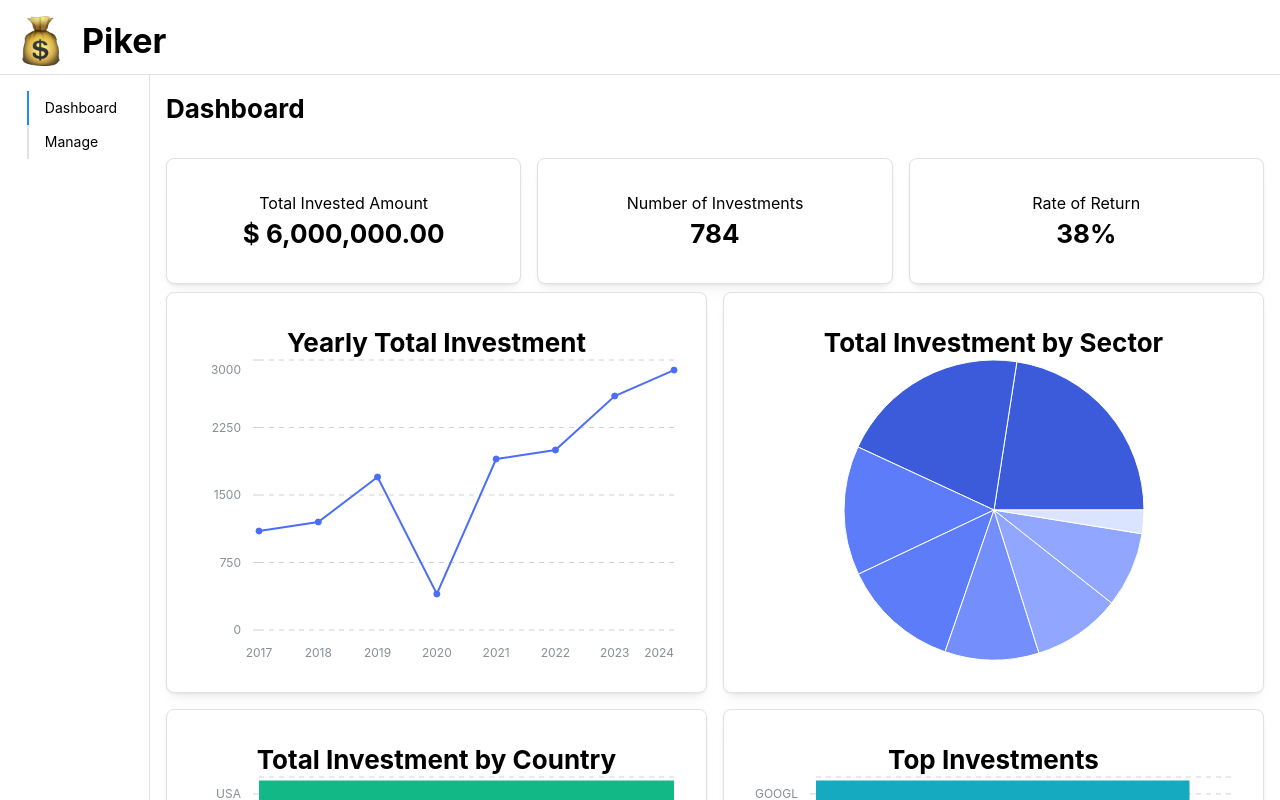
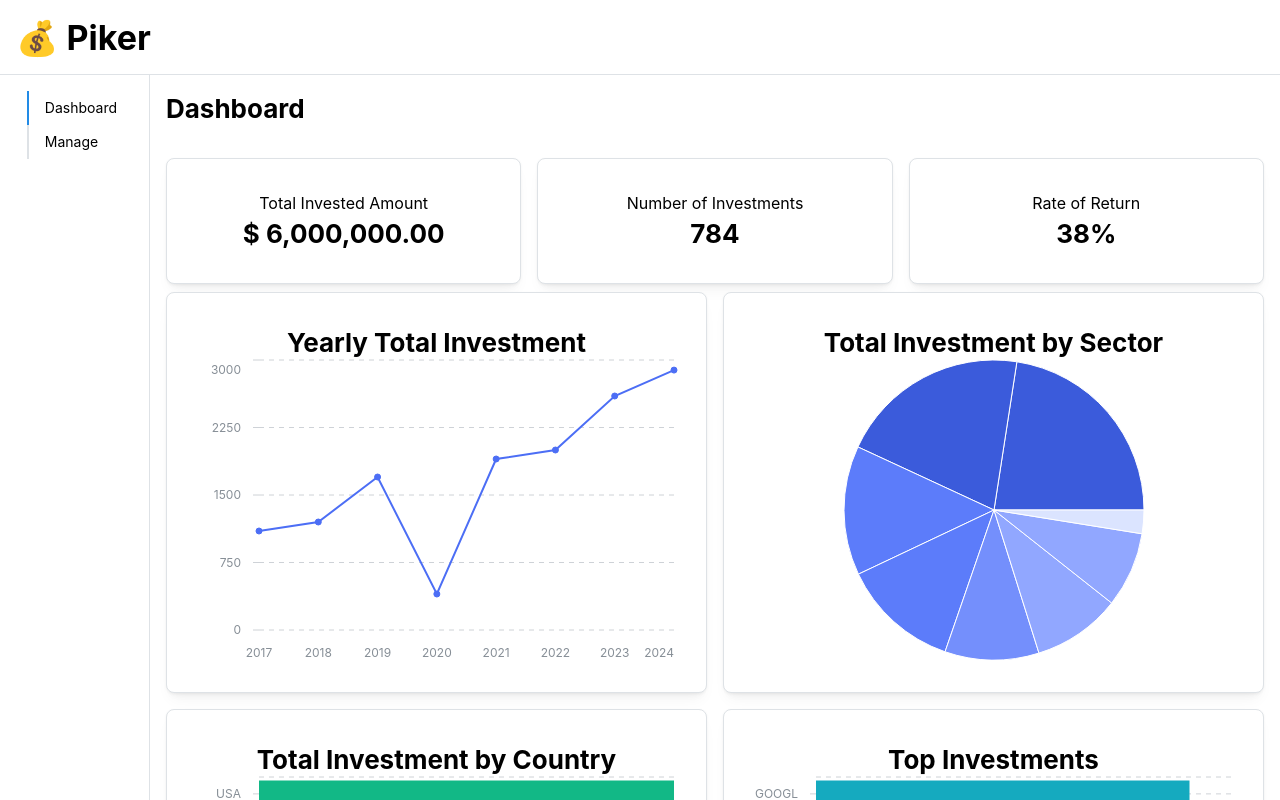
Before and after one commit to vivipoit/piker-ui, a React (Vite) app: page / in a window 1280 px wide. Shown: the top 800 px of the page. Built offline with nearby package versions, Linux system fonts and the light colour scheme.

Commit message:
use emoji instead of image in title

```diff
--- a/src/App.tsx
+++ b/src/App.tsx
@@ -1,7 +1,6 @@
 import { createTheme, MantineProvider, AppShell, Group, Title, Burger } from "@mantine/core"
 import "@mantine/core/styles.css"
 import '@mantine/charts/styles.css';
-import BagOfCash from "/bag-of-cash.png"
 import Router from "./components/Router/Router.tsx"
 import { useDisclosure } from '@mantine/hooks';
 
@@ -28,8 +27,7 @@ function App() {
         <AppShell.Header>
           <Group p="md">
             <Burger opened={opened} onClick={toggle} hiddenFrom="md" size="sm" />
-            <img src={BagOfCash} alt="Piker" height="50" />
-            <Title order={1}>Piker</Title>
+            <Title order={1}>💰 Piker</Title>
           </Group>
         </AppShell.Header>
         <AppShell.Main>
```
